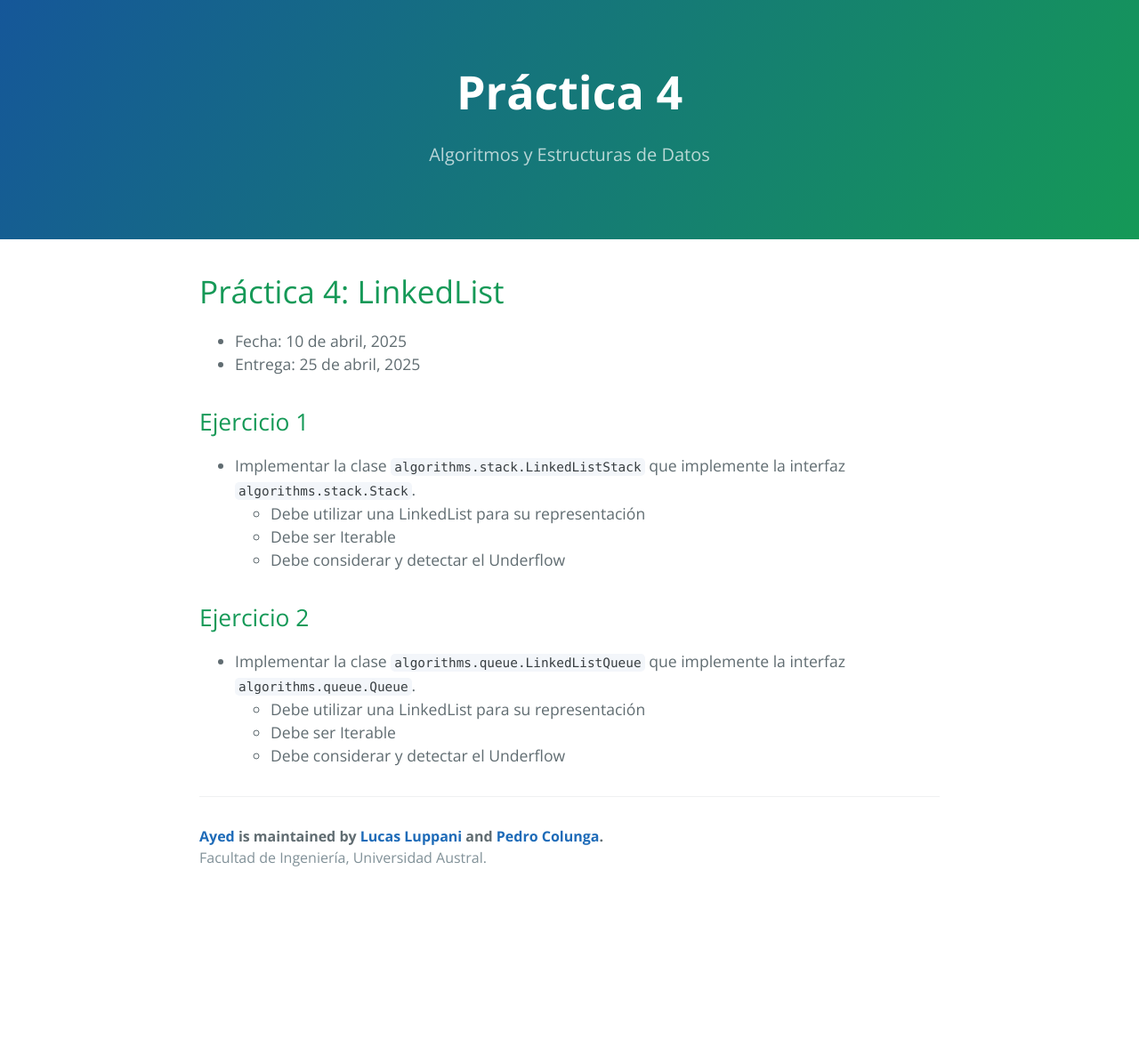
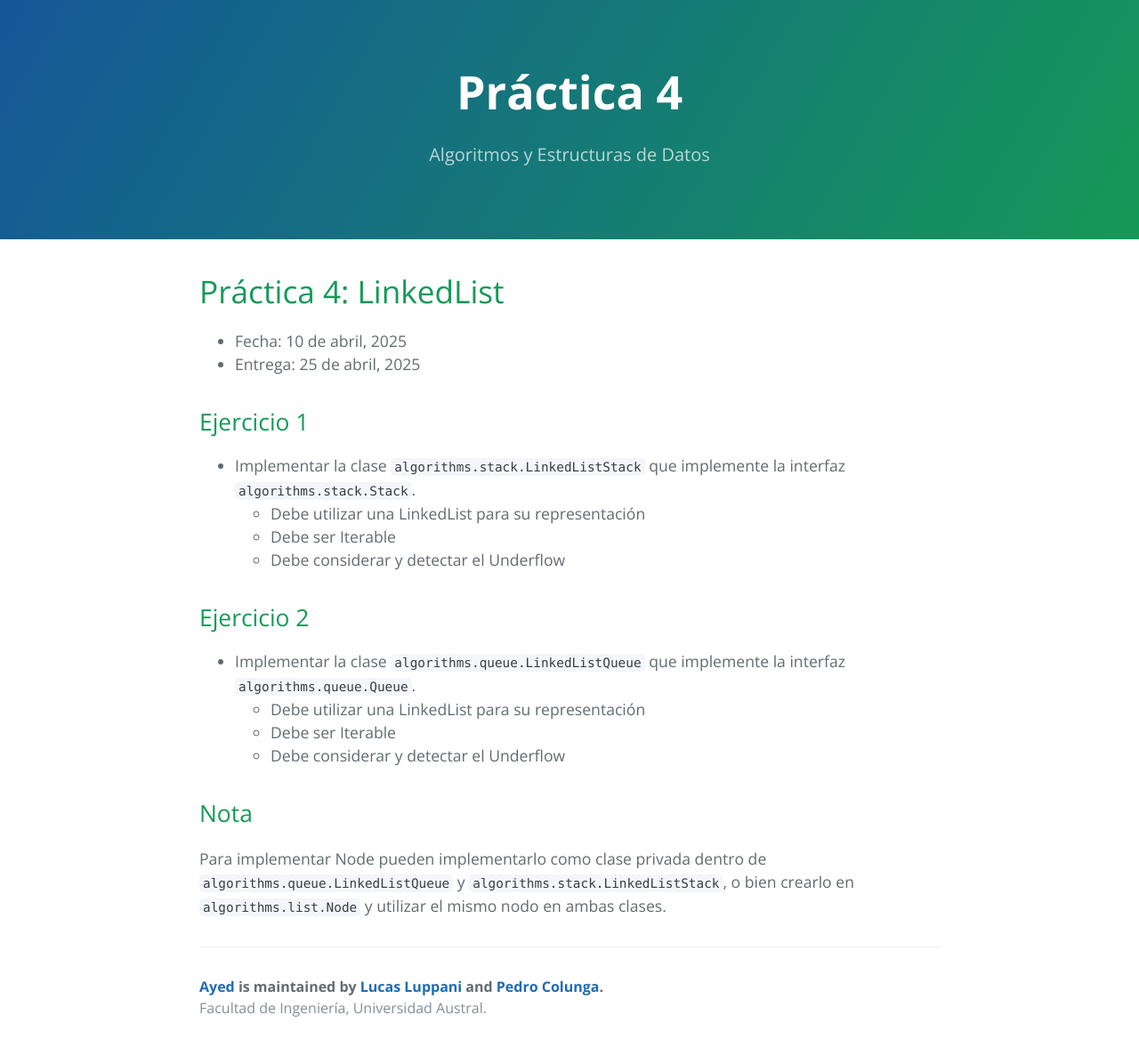
Before and after one commit to FacultadDeIngenieria/ayed, a Jekyll site: the page built from practice/tp4.md, in a window 1280 px wide. Shown: the whole page at 89% size. Built offline with Jekyll 4.4.1, drawn with Linux system fonts in a browser that asks for light colours; before the commit the page ends 1008 px from its top, so only the background shows below that.

Commit message:
Added extra note to tp4

```diff
--- a/practice/tp4.md
+++ b/practice/tp4.md
@@ -23,3 +23,6 @@ permalink: /practice/4
   * Debe utilizar una LinkedList para su representación
   * Debe ser Iterable
   * Debe considerar y detectar el Underflow
+
+## Nota
+Para implementar Node pueden implementarlo como clase privada dentro de `algorithms.queue.LinkedListQueue` y `algorithms.stack.LinkedListStack`, o bien crearlo en `algorithms.list.Node` y utilizar el mismo nodo en ambas clases.
```
